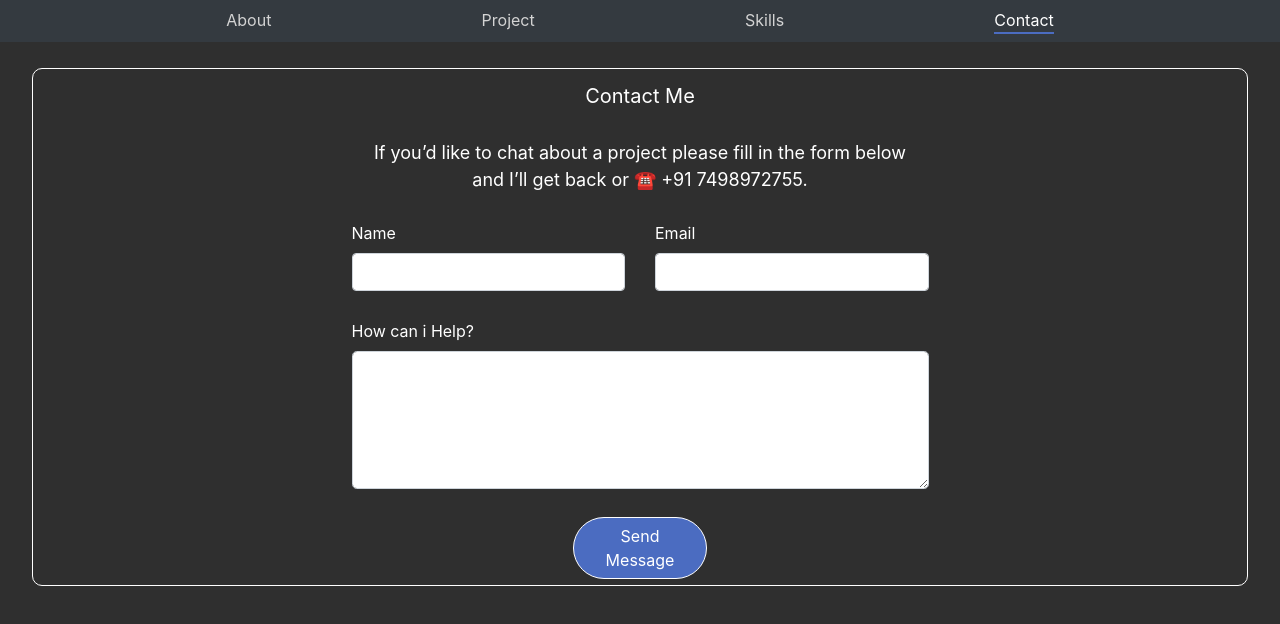
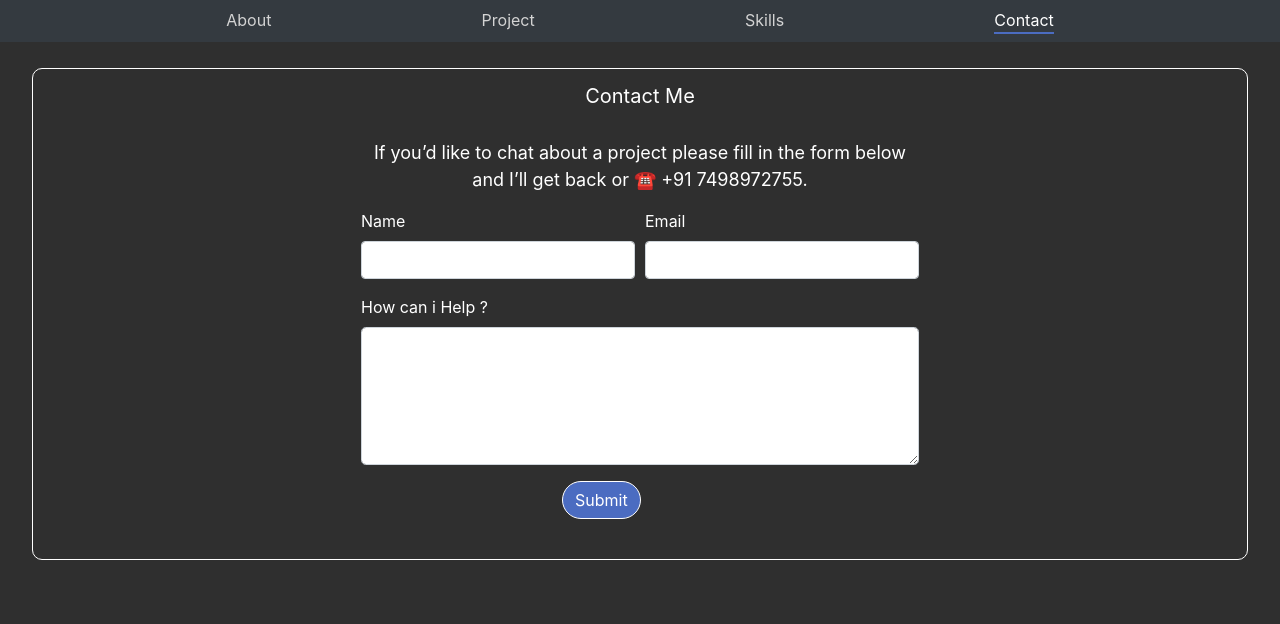
Before and after one commit to Kunalpaul12/website, a React (Create React App) app: page /contact in a window 1280 px wide. Shown: the top 624 px of the page. Built offline with nearby package versions, Linux system fonts and the light colour scheme; what webfontloader would draw is missing.

Commit message:
contact ui fix

```diff
--- a/src/screens/contact/style.js
+++ b/src/screens/contact/style.js
@@ -41,11 +41,18 @@ export default {
     borderRadius: "100px",
     marginLeft: "auto",
     marginRight: "auto",
-    marginBottom: "1%",
-    width: "22%",
   },
   spinner: {
     marginLeft: "5%",
     marginBottom: "4%",
   },
+  formView: {
+    display: "flex",
+    width: "80%",
+    alignSelf: "center",
+    alignItems: "center",
+    justifyContent: "center",
+    //border: "1px solid white",
+    marginBottom: "2%",
+  },
 };
--- a/src/screens/contact/view.js
+++ b/src/screens/contact/view.js
@@ -5,7 +5,6 @@ import { Col } from "react-bootstrap";
 import Button from "react-bootstrap/Button";
 import "./style.scss";
 import emailjs from "emailjs-com";
-import Spinner from "react-bootstrap/Spinner";
 import config from "../../config/email";
 import { validator } from "./validator";
 import contact from "../../config/contact";
@@ -52,8 +51,10 @@ class Contact extends React.Component {
           <br />
           and I’ll get back or {contact.phone}.
         </p>
-        <div style={style.name_email_view}>
-          <Form.Group as={Col} md="6" controlId="formGroupName">
+        <div style={style.formView}>
+          <Form>
+            <Form.Row>
+              <Form.Group as={Col} controlId="formGridEmail">
                 <Form.Label style={{ color: "white" }}>Name</Form.Label>
                 <Form.Control
                   type="text"
@@ -64,7 +65,8 @@ class Contact extends React.Component {
                   }}
                 />
               </Form.Group>
-          <Form.Group as={Col} md="6" controlId="formGroupEmail">
+
+              <Form.Group as={Col} controlId="formGridPassword">
                 <Form.Label style={{ color: "white" }}>Email</Form.Label>
                 <Form.Control
                   type="email"
@@ -75,10 +77,12 @@ class Contact extends React.Component {
                   }}
                 />
               </Form.Group>
-        </div>
-        <div style={style.name_email_view}>
-          <Form.Group as={Col} md="12" controlId="exampleForm.ControlTextarea1">
-            <Form.Label style={{ color: "white" }}>How can i Help?</Form.Label>
+            </Form.Row>
+
+            <Form.Group controlId="formGridAddress1">
+              <Form.Label style={{ color: "white" }}>
+                How can i Help ?
+              </Form.Label>
               <Form.Control
                 value={message}
                 as="textarea"
@@ -90,24 +94,19 @@ class Contact extends React.Component {
                 }}
               />
             </Form.Group>
-        </div>
-        <div style={style.name_email_view}>
+            <Form.Group>
+              <Col sm={{ span: 10, offset: 4 }}>
                 <Button
                   style={style.button}
                   onClick={() => {
                     this.send();
                   }}
                 >
-            Send Message
-            {spinner && (
-              <Spinner
-                variant="light"
-                animation="border"
-                size="sm"
-                style={style.spinner}
-              />
-            )}
+                  {spinner ? "Sending ..." : "Submit"}
                 </Button>
+              </Col>
+            </Form.Group>
+          </Form>
         </div>
       </div>
     );
```
Lines whose indentation alone changed are shown as unchanged.
